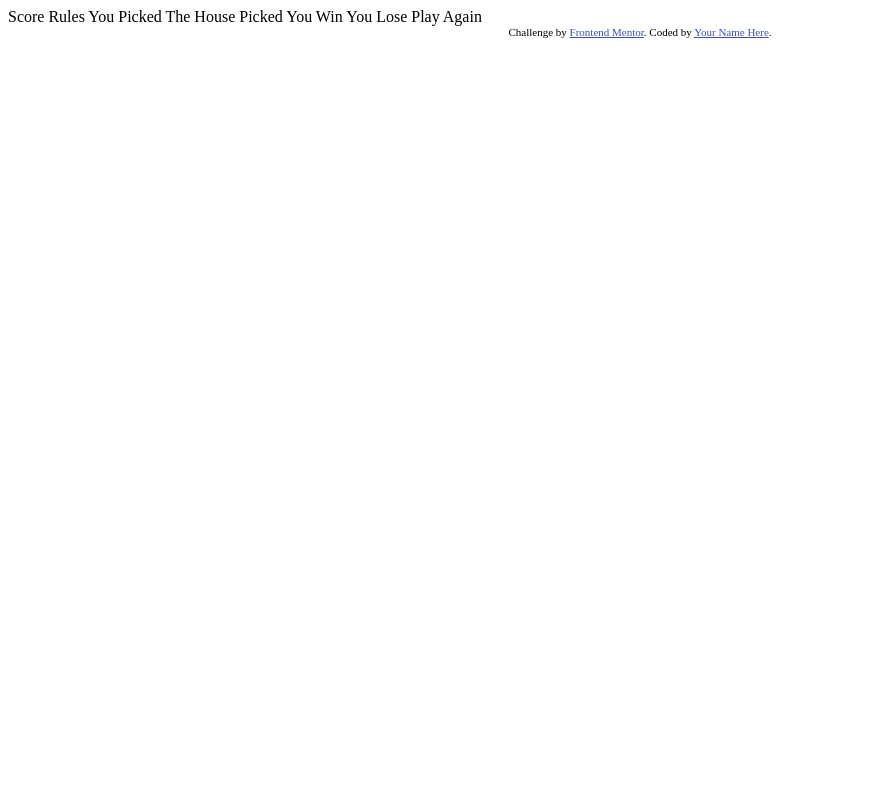
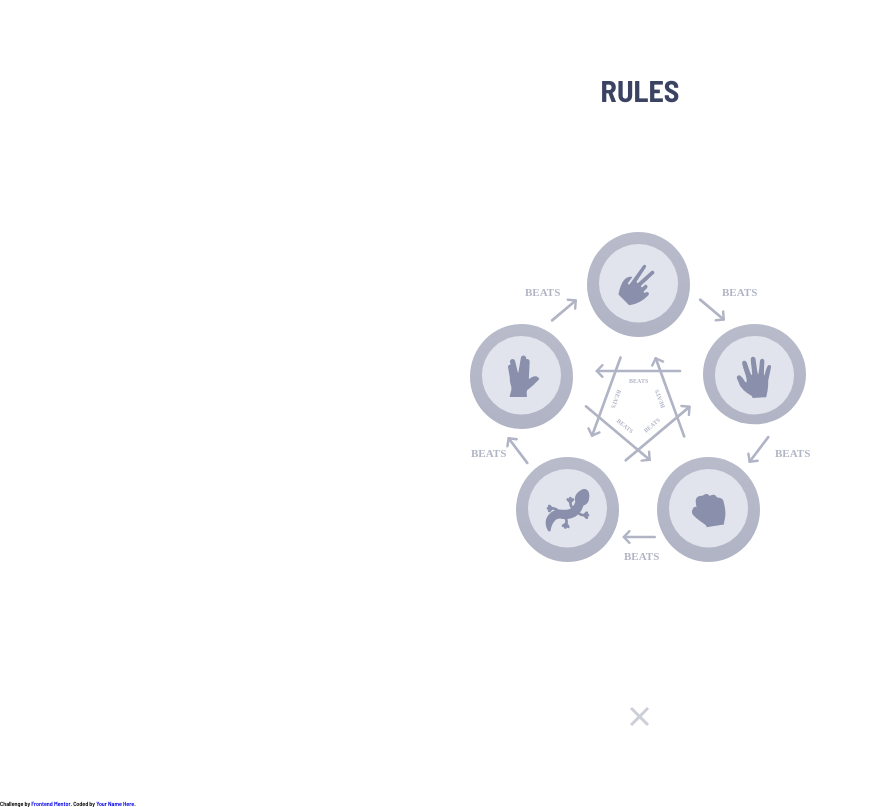
Before and after one commit to meiotera/rock-paper-scissors-master, a plain HTML site: page index.html in a window 1280 px wide. Shown: the whole page, without its empty margins (0-873 px from the left). Drawn offline with Linux system fonts and the light colour scheme.

Commit message:
modal openned in inicialization
Modal CSS on startup

```diff
--- /dev/null
+++ b/assets/css/style.css
@@ -0,0 +1,32 @@
+@import url('https://fonts.googleapis.com/css2?family=Barlow+Semi+Condensed:wght@600;700&display=swap');
+
+* {
+    font-family: 'Barlow Semi Condensed', sans-serif;
+    font-size: 62.5%;
+    margin: 0 auto;
+    box-sizing: border-box;
+
+}
+body {
+    max-width: 1366px;
+}
+
+.modal {
+    display: flex;
+    flex-direction: column;
+    justify-content: space-around;
+    align-items: center;
+    height: 100vh;
+
+}
+.modal h1 {
+    font-size: 3rem;
+    margin-top: 2rem;
+    color: hsl(229, 25%, 31%);
+    text-transform: uppercase;
+}
+.modal img {
+    padding: 2rem;
+
+    width: 100%;
+}
--- a/index.html
+++ b/index.html
@@ -7,7 +7,7 @@
   <link rel="icon" type="image/png" sizes="32x32" href="./images/favicon-32x32.png">
 
   <title>Frontend Mentor | Rock, Paper, Scissors</title>
-
+<!--
   Score
   Rules
 
@@ -18,15 +18,25 @@
   You Lose
 
   Play Again
+-->
 
   <!-- Feel free to remove these styles or customise in your own stylesheet 👍 -->
-  <style>
-    .attribution { font-size: 11px; text-align: center; }
-    .attribution a { color: hsl(228, 45%, 44%); }
-  </style>
+  <link rel="stylesheet" href="assets/css/style.css">
+
 </head>
 <body>
 
+  <div class="modal rules">
+    <div class="title">
+      <h1>Rules</h1>
+    </div>
+    <div class="img">
+      <img src="images/image-rules-bonus.svg" alt="description rules">
+    </div>
+    <div class="btnCloser">
+      <img src="images/icon-close.svg" alt="icon-close">
+    </div>
+  </div>
 
 
   <div class="attribution">
```
Also changed, not shown: assets/js/index.js (added).
